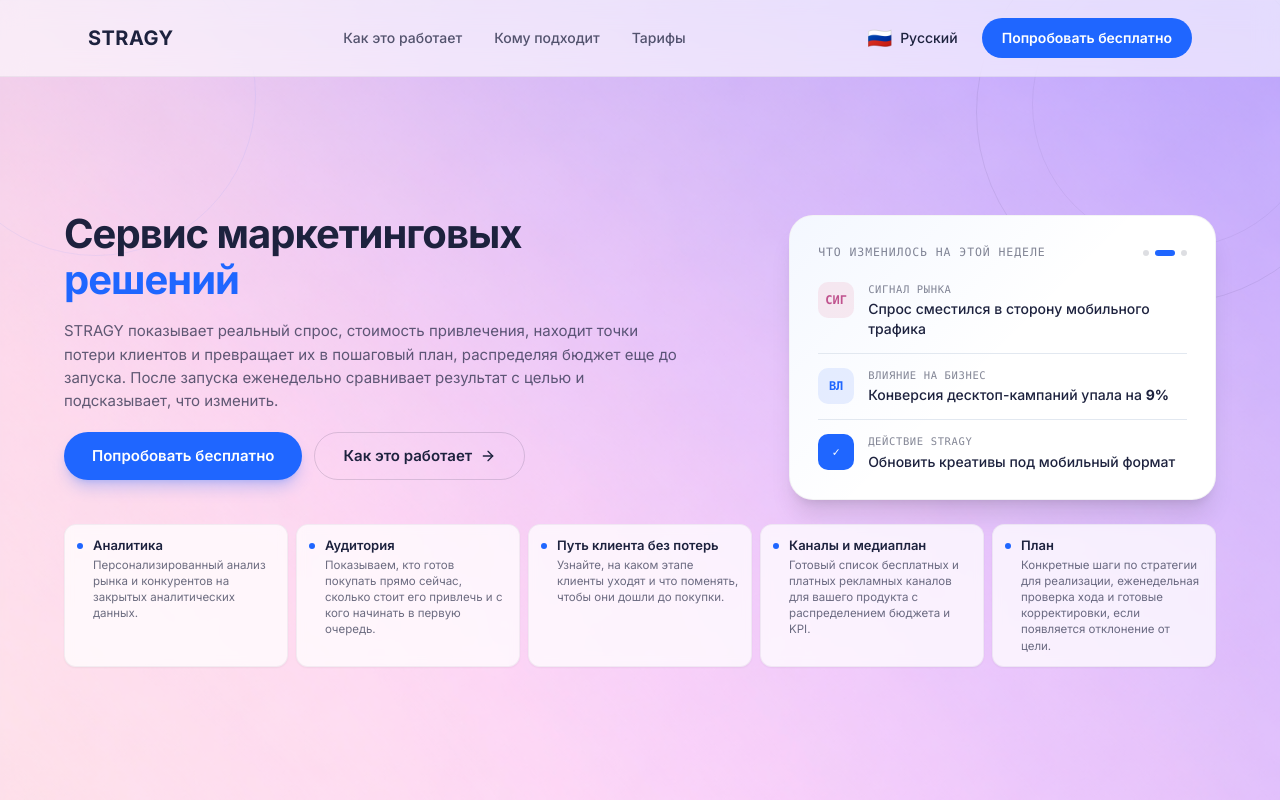
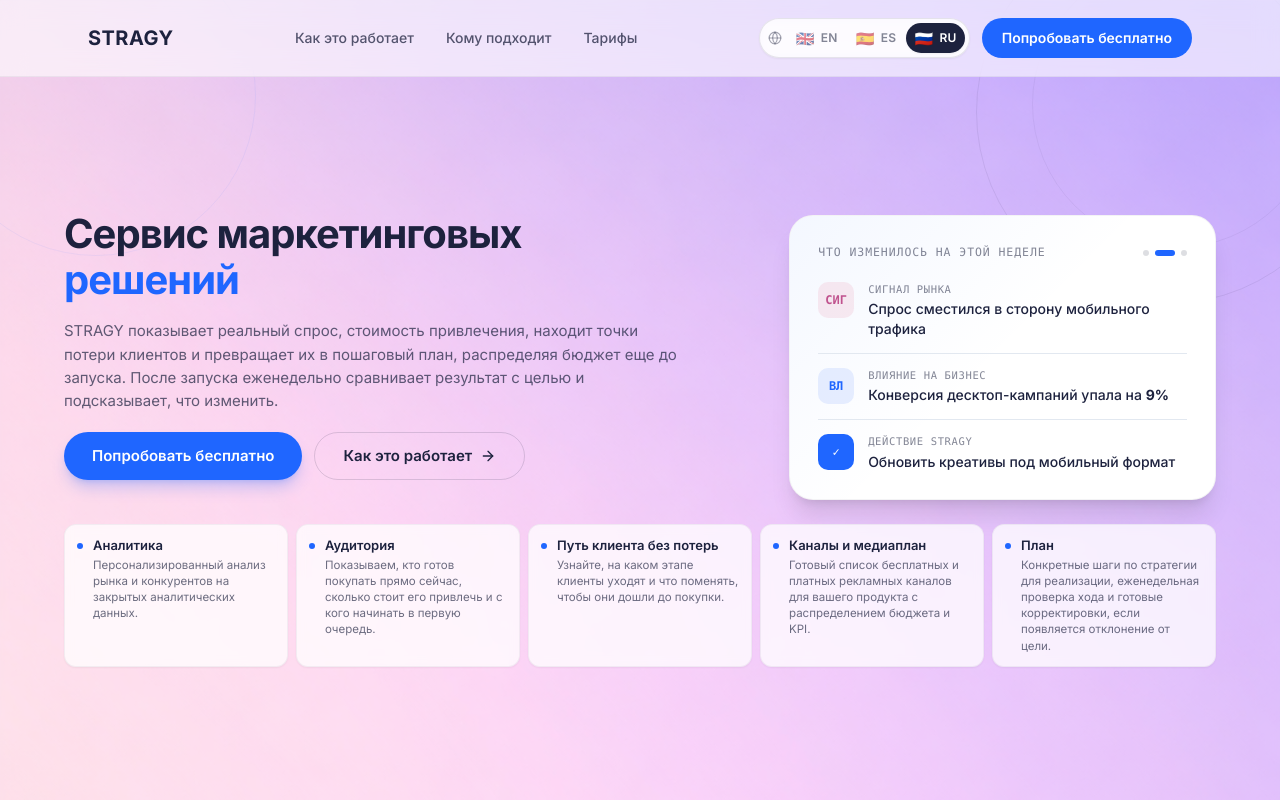
Before and after one commit to irena-sharapa/stragy-leap-launch, a React (Vite) app: page /ru/preimushchestva in a window 1280 px wide. Shown: the top 800 px of the page. Built offline with nearby package versions, Linux system fonts and the light colour scheme.

Commit message:
Changes
Co-authored-by: irena-sharapa <204727947+irena-sharapa@users.noreply.github.com>

```diff
--- a/src/components/LanguageSwitcher.tsx
+++ b/src/components/LanguageSwitcher.tsx
@@ -1,46 +1,45 @@
+import { Globe } from "lucide-react";
 import { Language, getPathForLanguage } from "@/lib/translations";
 import { useLanguage } from "@/hooks/useLanguage";
-import {
-  DropdownMenu,
-  DropdownMenuContent,
-  DropdownMenuItem,
-  DropdownMenuTrigger,
-} from "@/components/ui/dropdown-menu";
-import { Button } from "@/components/ui/button";
 
-const languages: { code: Language; flag: string; name: string }[] = [
-  { code: 'en', flag: '🇬🇧', name: 'English' },
-  { code: 'es', flag: '🇪🇸', name: 'Español' },
-  { code: 'ru', flag: '🇷🇺', name: 'Русский' },
+const languages: { code: Language; flag: string; short: string; name: string }[] = [
+  { code: 'en', flag: '🇬🇧', short: 'EN', name: 'English' },
+  { code: 'es', flag: '🇪🇸', short: 'ES', name: 'Español' },
+  { code: 'ru', flag: '🇷🇺', short: 'RU', name: 'Русский' },
 ];
 
 export const LanguageSwitcher = () => {
   const { currentLang } = useLanguage();
 
-  const currentLanguage = languages.find(l => l.code === currentLang) || languages[2];
-
   return (
-    <DropdownMenu>
-      <DropdownMenuTrigger asChild>
-        <Button variant="ghost" size="sm" className="h-10 px-3 gap-2">
-          <span className="text-xl">{currentLanguage.flag}</span>
-          <span className="hidden sm:inline text-stragy-dark-text">{currentLanguage.name}</span>
-        </Button>
-      </DropdownMenuTrigger>
-      <DropdownMenuContent align="end" className="min-w-[150px]">
-        {languages.map((lang) => (
-          <DropdownMenuItem
+    <div
+      role="group"
+      aria-label="Language"
+      className="flex items-center gap-0.5 rounded-full border border-stragy-dark-text/10 bg-white/70 p-1 shadow-sm backdrop-blur-sm"
+    >
+      <Globe className="mx-1 h-3.5 w-3.5 shrink-0 text-stragy-dark-text/40" aria-hidden />
+      {languages.map((lang) => {
+        const active = lang.code === currentLang;
+        return (
+          <a
             key={lang.code}
-            asChild
-            className={`cursor-pointer ${lang.code === currentLang ? 'bg-primary/10' : ''}`}
+            href={getPathForLanguage(lang.code)}
+            hrefLang={lang.code}
+            lang={lang.code}
+            title={lang.name}
+            aria-current={active ? "true" : undefined}
+            className={[
+              "inline-flex items-center gap-1.5 rounded-full px-2 py-1.5 text-[12px] font-semibold tracking-wide transition-colors",
+              active
+                ? "bg-stragy-dark-text text-white shadow-sm"
+                : "text-stragy-dark-text/55 hover:bg-white hover:text-stragy-dark-text",
+            ].join(" ")}
           >
-            <a href={getPathForLanguage(lang.code)} hrefLang={lang.code} lang={lang.code}>
-              <span className="text-xl mr-3">{lang.flag}</span>
-              {lang.name}
-            </a>
-          </DropdownMenuItem>
-        ))}
-      </DropdownMenuContent>
-    </DropdownMenu>
+            <span className="text-[15px] leading-none">{lang.flag}</span>
+            <span>{lang.short}</span>
+          </a>
+        );
+      })}
+    </div>
   );
 };
```
